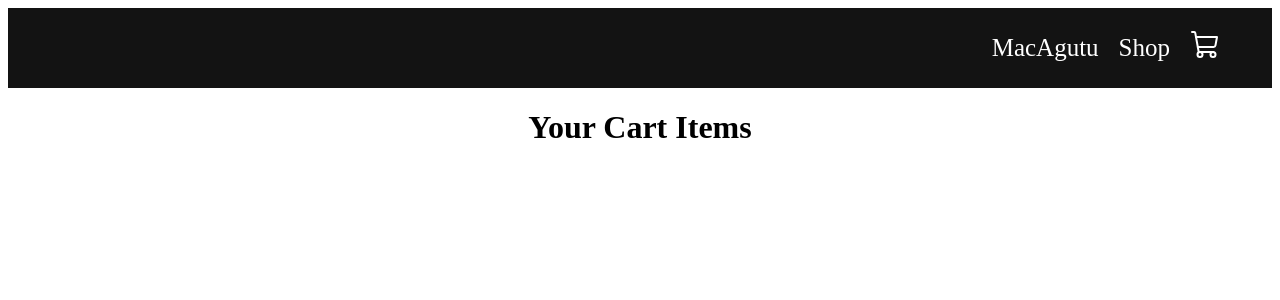
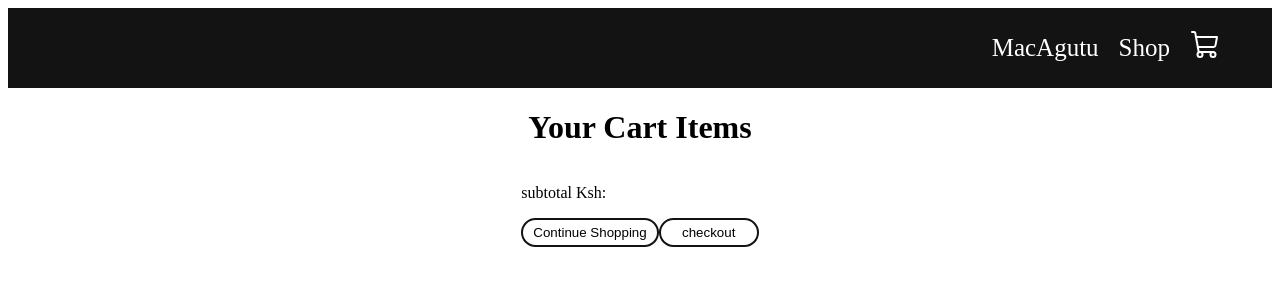
Before and after one commit to ianotieno/react-electonic-shop-app, a React (Create React App) app: page /cart in a window 1280 px wide. Shown: the top 300 px of the page. Built offline with nearby package versions, Linux system fonts and the light colour scheme.

Commit message:
update button on carts.js

```diff
--- a/src/Pages/Cart.js
+++ b/src/Pages/Cart.js
@@ -17,6 +17,9 @@ const Cart = () => {
         return<CartItem data={product}/>
        }
         })}
+        <div className="checkout"><p>subtotal Ksh: </p></div>
+        <button  className="addToCartBttn">Continue Shopping</button>
+        <button  className="addToCartBttn">checkout</button>
       </div>
     </div>
   )
--- a/src/context/shop-context.js
+++ b/src/context/shop-context.js
@@ -21,7 +21,7 @@ const ShopContextProvider = (props) => {
     setCartItems((prev)=>({...prev,[itemId]:prev[itemId]-1}));
   };
    const updateCartItemCount=(newAmout,itemId)=>{
-    setCartItems((prev)=>({...prev,[itemId]:newAmout}));
+    setCartItems((prev)=>({...prev,[itemId] : newAmout}));
    };
   const contextValue={ cartItems , addToCart , removeFromCart, updateCartItemCount }
     return ( <ShopContext.Provider value={contextValue}>{props.children} </ShopContext.Provider>)
```
